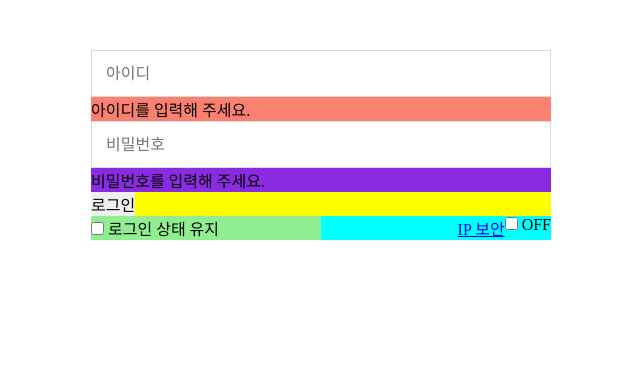
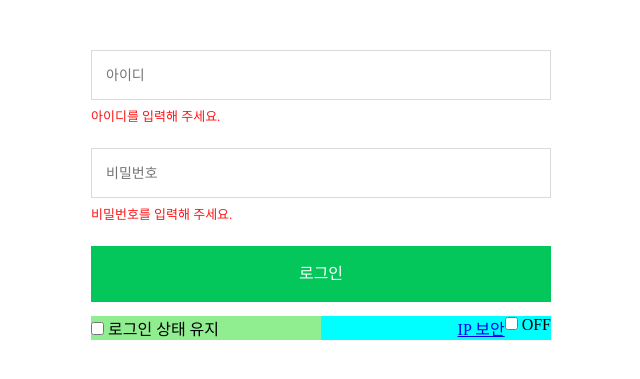
Before and after one commit to YoungeunHong/naver, a plain HTML site: page index.html in a window 1280 px wide. Shown: the part 153-532 px from the top of the page, without its empty margins (319-959 px from the left). Drawn offline with Linux system fonts and the light colour scheme; a web font is replaced by a local one.

Commit message:
로그인버튼 디자인

```diff
--- a/css/style.css
+++ b/css/style.css
@@ -42,41 +42,66 @@ img{
   padding: 0 15px;
 }
 .login-form fieldset{
-  background-color: pink;
   display: flex;
   flex-wrap: wrap;
 }
 .user-id{
-  background-color: salmon;
   width: 100%;
 }
 /* 입력서식-input */
 .input{
   width: 100%;
   padding: 14px 14px 13px 14px;
+  font-size: 14px;
+  line-height: 21px;
 }
 .input-normal{
   border: 1px solid #dadada;
   color: #999;
 }
+.error-message{
+  display: block;
+  font-size: 13px;
+  line-height: 18px;
+  color: #ff1414;
+  padding: 8px 0;
+}
+.user-id{
+  width: 100%;
+  margin-bottom: 14px;
+}
 .user-pw{
-  background-color: blueviolet;
   width: 100%;
+  margin-bottom: 14px;
 }
 .keep-login{
   background-color: lightgreen;
   width: 50%;
   order: 1;
+  margin-bottom: 8px;
 }
 .ip-security{
   background-color: aqua;
   width: 50%;
   order: 1;
   display: none;
+  margin-bottom: 8px;
 }
 .button-login{
   background-color: yellow;
   width: 100%;
+  margin-bottom: 14px;
+}
+/* 버튼 - button */
+.button{
+  width: 100%;
+  font-size: 16px;
+  line-height: 24px;
+  padding: 16px 0;
+}
+.button-primary{
+  background-color: #03c75a;
+  color: #fff;
 }
 @media screen and (min-width: 769px){
   .brand {
```
